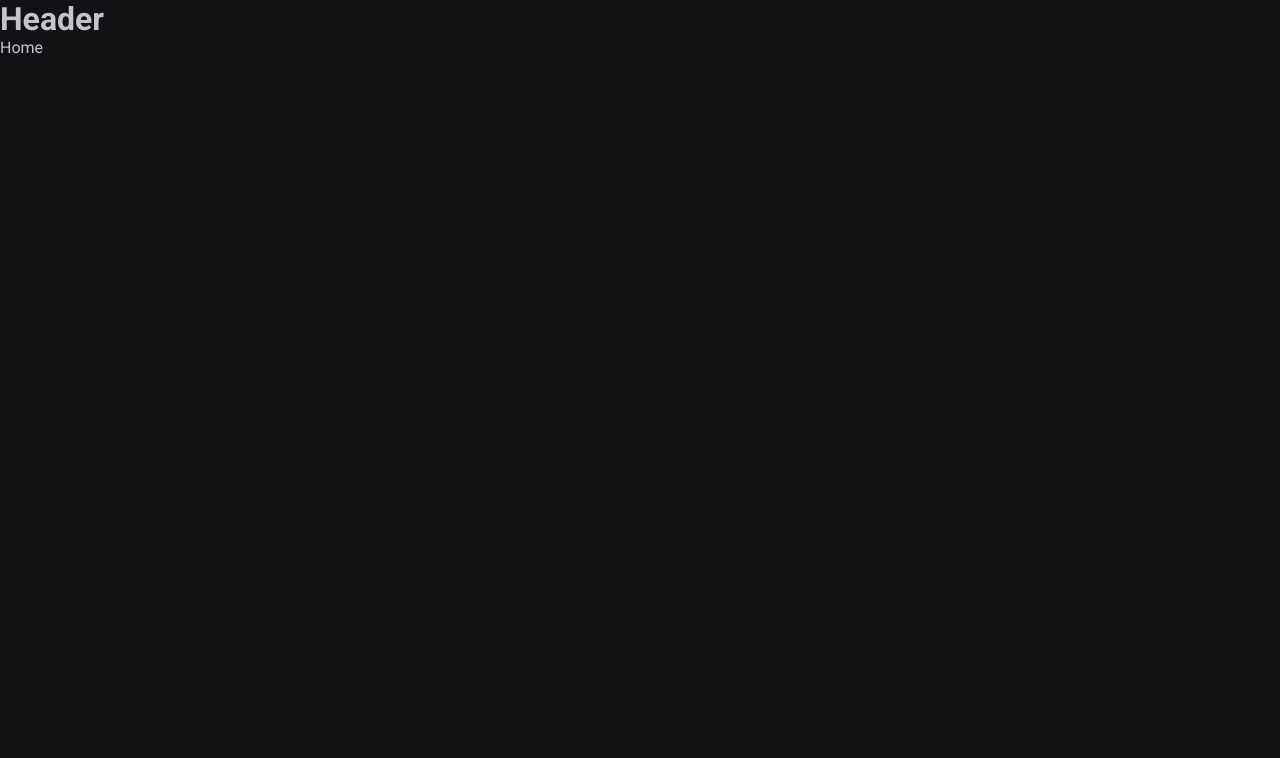
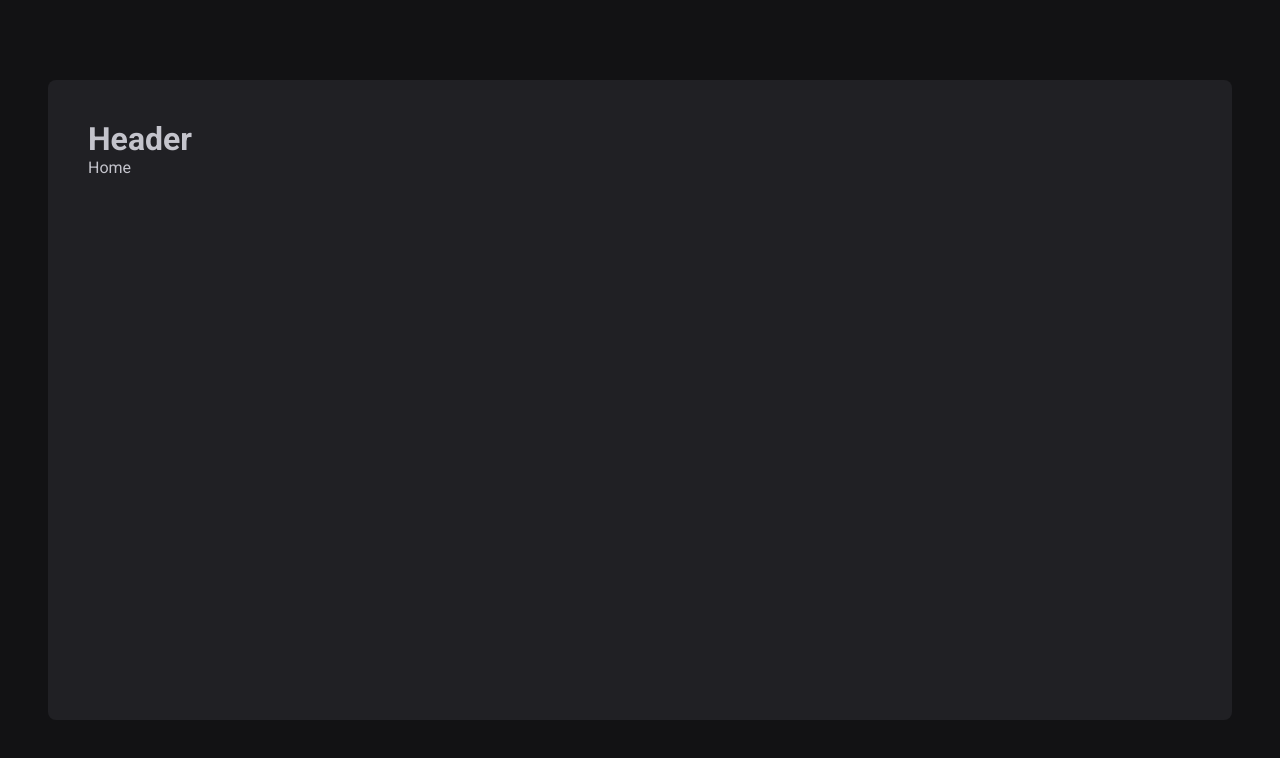
Before and after one commit to pws-29/ignite-pomodoro, a React (Vite) app: page / in a window 1280 px wide. Shown: the top 758 px of the page. Built offline with nearby package versions, Linux system fonts and the light colour scheme.

Commit message:
feat: page layout container

```diff
--- a/package.json
+++ b/package.json
@@ -9,6 +9,7 @@
     "preview": "vite preview"
   },
   "dependencies": {
+    "phosphor-react": "^1.4.1",
     "react": "^18.2.0",
     "react-dom": "^18.2.0",
     "react-router-dom": "^6.3.0",
--- a/src/layouts/DefaultLayout.tsx
+++ b/src/layouts/DefaultLayout.tsx
@@ -1,11 +1,25 @@
 import { Outlet } from "react-router-dom";
+import styled from "styled-components";
 import { Header } from "../components/Header";
 
 export function DefaultLayout() {
   return (
-    <div>
+    <LayoutContainer>
       <Header />
       <Outlet />
-    </div>
-  )
-}
+    </LayoutContainer>
+  );
+};
+
+export const LayoutContainer = styled.div`
+  max-width: 74rem;
+  height: calc(100vh - 10rem);
+  margin: 5rem auto;
+  padding: 2.5rem;
+
+  background-color: ${props => props.theme["gray-800"]};
+  border-radius: 8px;
+
+  display: flex;
+  flex-direction: column;
+`
```
Also changed, not shown: 1 other file (tests, documents, lock files or other folders).
